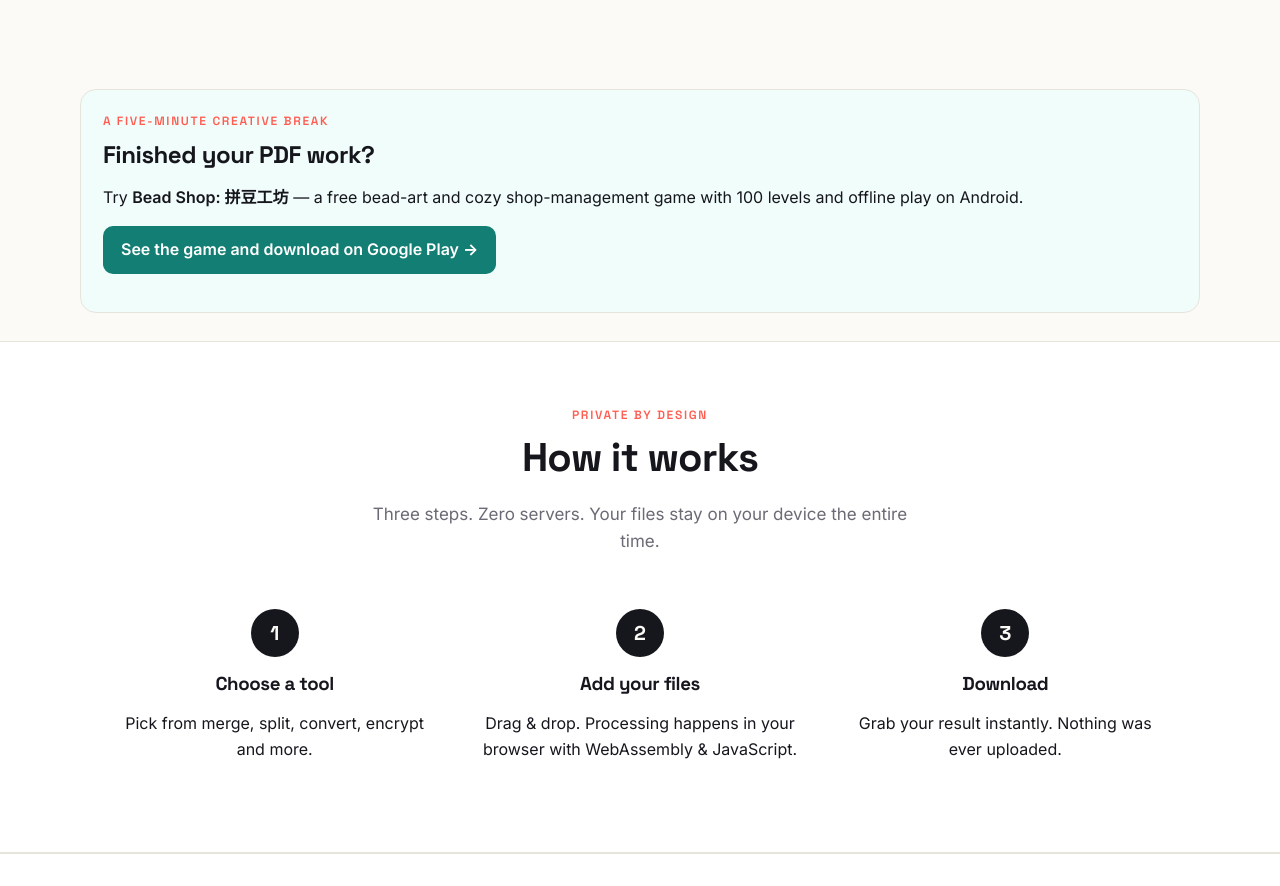
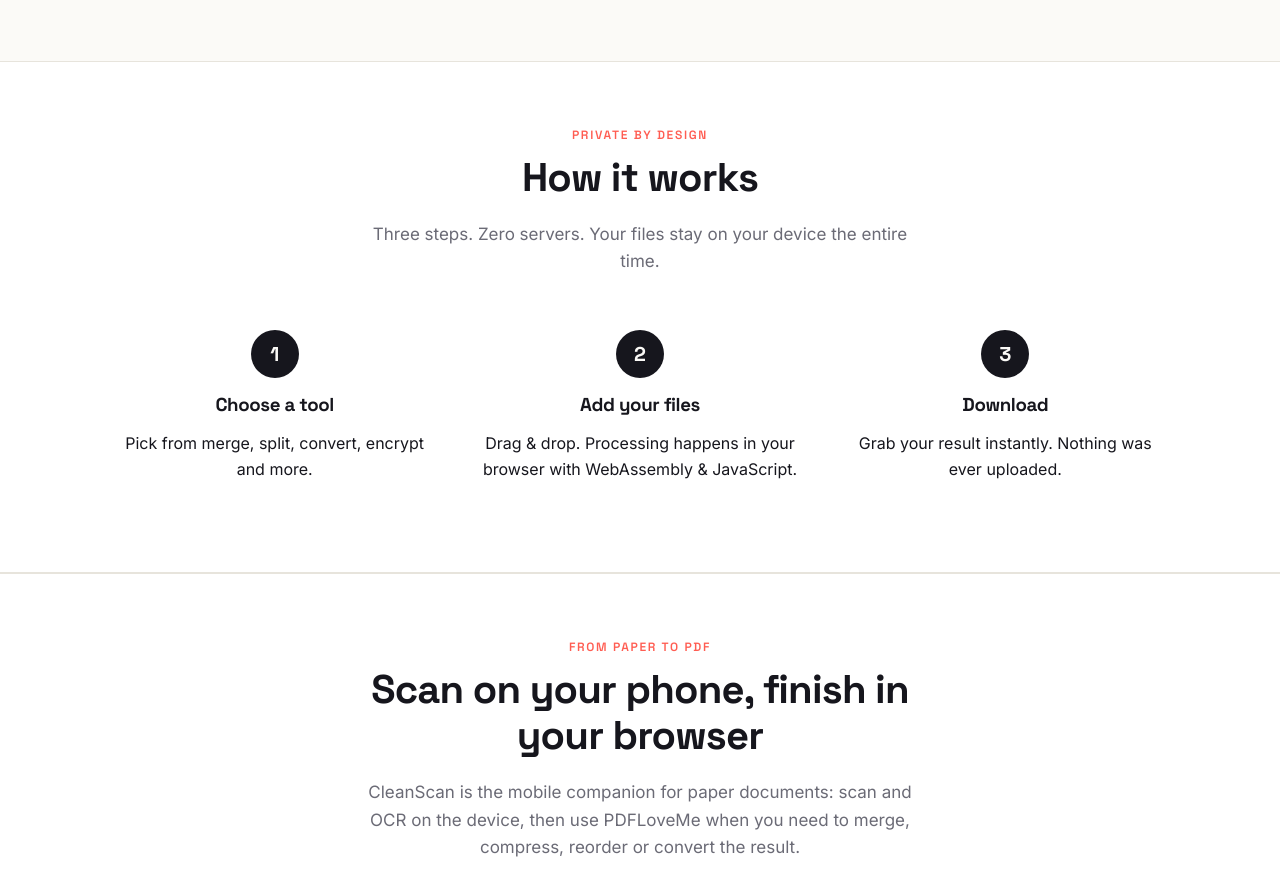
Before and after one commit to hill02252024/pdfloveme, a plain HTML site: page index.html in a window 1280 px wide. Shown: the part 2021-2907 px from the top of the page. Drawn offline with Linux system fonts and the light colour scheme.

Commit message:
Keep PDF homepage recommendations on topic

```diff
--- a/index.html
+++ b/index.html
@@ -158,13 +158,6 @@
         <a class="tool-card" href="pages/edit.html"><span class="ico">✏️</span><h3>Annotate &amp; Markup</h3><p>Add text, highlights, shapes and markup.</p></a>
       </div>
     </div>
-  </section>
-
-  <section class="wrap" style="margin-top:28px;margin-bottom:28px;padding:22px;border:1px solid var(--line);border-radius:16px;background:#f0fdfa">
-    <div class="eyebrow">A five-minute creative break</div>
-    <h2 style="margin-top:4px">Finished your PDF work?</h2>
-    <p>Try <strong>Bead Shop: 拼豆工坊</strong> — a free bead-art and cozy shop-management game with 100 levels and offline play on Android.</p>
-    <p><a href="https://todays-tasks.com/beadshop/" style="display:inline-block;padding:11px 18px;border-radius:10px;background:#137e73;color:#fff;text-decoration:none;font-weight:700">See the game and download on Google Play →</a></p>
   </section>
 
   <!-- HOW IT WORKS -->
```
